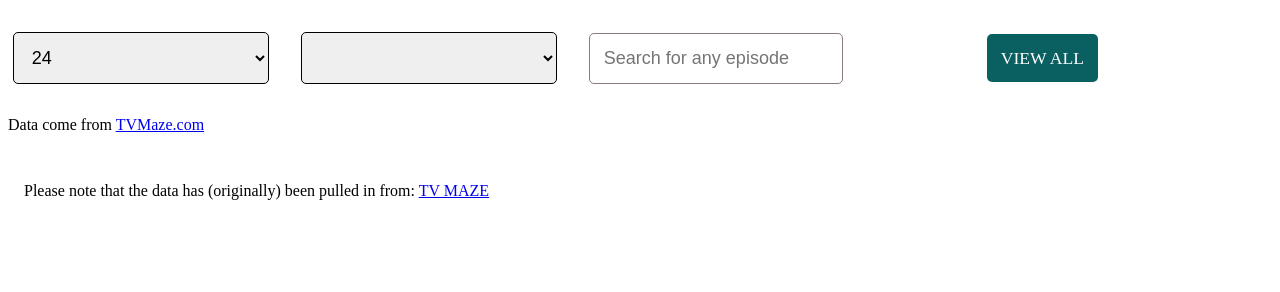
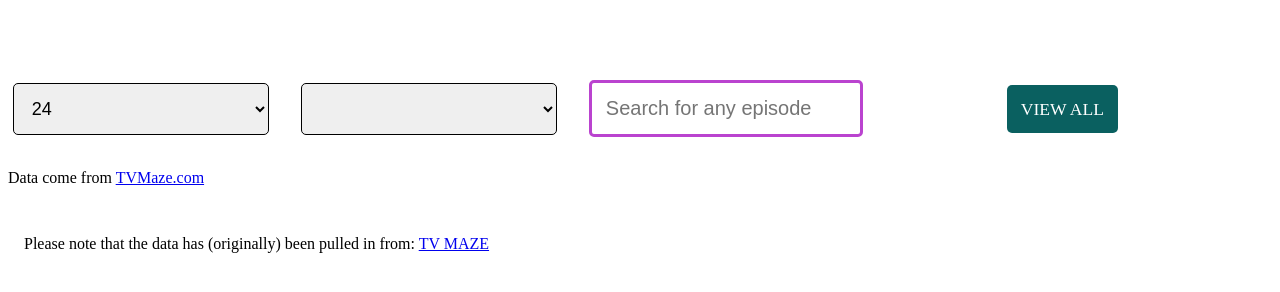
Before and after one commit to MariAzhdari/tv-show-dom-project, a plain HTML site: page index.html in a window 1280 px wide. Drawn offline with Linux system fonts and the light colour scheme; no server answers.

Commit message:
Update style.css

```diff
--- a/style.css
+++ b/style.css
@@ -1,5 +1,5 @@
 #root {
-  color: rgb(16, 4, 66);
+  color: rgb(13, 3, 50);
   display: flex;
   flex-wrap: wrap;
   box-sizing: border-box;
@@ -7,15 +7,16 @@
 /* Search bar */
 
 .search-bar-root {
-  margin: 2rem 0 2rem 0.3rem;
+  margin: 3rem 0 2rem 0.3rem;
 }
 
 .search-query {
   margin-left: 2rem;
-  width: 14rem;
+  margin-top:2rem ;
+  width: 15rem;
   padding: 14px;
-  font-size: 18px;
-  border: 1.5px solid rgb(141, 124, 124);
+  font-size: 20px;
+  border: 3px solid rgb(186, 67, 207);
   border-radius: 5px;
 }
 
```
